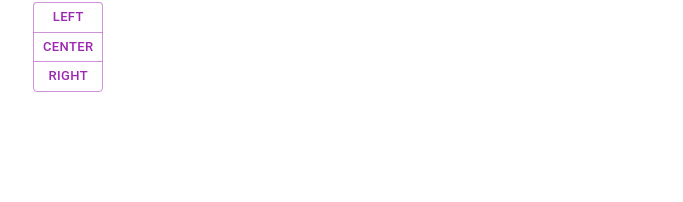
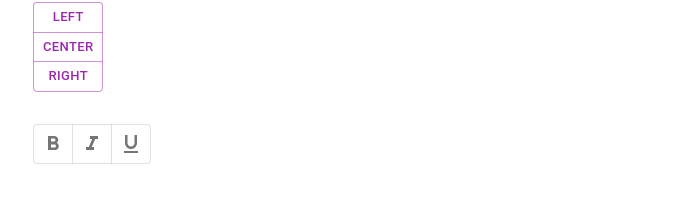
Before and after one commit to Vishalk29/MaterialUi-Learning, a React (Create React App) app in the folder matarialui-demo/: page / in a window 1280 px wide. Shown: the part 342-544 px from the top of the page, without its empty margins (31-714 px from the left). Built offline with nearby package versions, Linux system fonts and the light colour scheme.

Commit message:
Learning the toggle button how it work using the Material UI and added some logic to display the value when the click on the the button

```diff
--- a/matarialui-demo/src/Component/MuiButton.tsx
+++ b/matarialui-demo/src/Component/MuiButton.tsx
@@ -1,6 +1,17 @@
-import { Button, Stack, IconButton, ButtonGroup } from "@mui/material"
+import { Button, Stack, IconButton, ButtonGroup, ToggleButton, ToggleButtonGroup } from "@mui/material"
 import SendIcon from '@mui/icons-material/Send';
+import FormatBoldIcon from '@mui/icons-material/FormatBold';
+import FormatItalicIcon from '@mui/icons-material/FormatItalic';
+import FormatUnderlinedIcon from '@mui/icons-material/FormatUnderlined';
+import React, { useState } from "react";
 const MuiButton = () => {
+    const [formate, setFormate] = useState<string | null>(null);
+    console.log({
+        formate,
+    })
+    const handleChange = (_event: React.MouseEvent, updateFormate: string | null) => {
+        setFormate(updateFormate)
+    }
     return (
         <Stack spacing={4}>
             <Stack spacing={2} direction='row'>
@@ -35,7 +46,13 @@ const MuiButton = () => {
                     <Button>Center</Button>
                     <Button>Right</Button>
                 </ButtonGroup>
-
+            </Stack>
+            <Stack direction='row'>
+                <ToggleButtonGroup aria-label="text formating" size="small" value={formate} onChange={handleChange} exclusive>
+                    <ToggleButton value='Bold' aria-label="Bold"><FormatBoldIcon /></ToggleButton>
+                    <ToggleButton value='Italic' aria-label="Italic"><FormatItalicIcon /></ToggleButton>
+                    <ToggleButton value='Underline' aria-label="Underline"><FormatUnderlinedIcon /></ToggleButton>
+                </ToggleButtonGroup>
             </Stack>
 
         </Stack>
```
